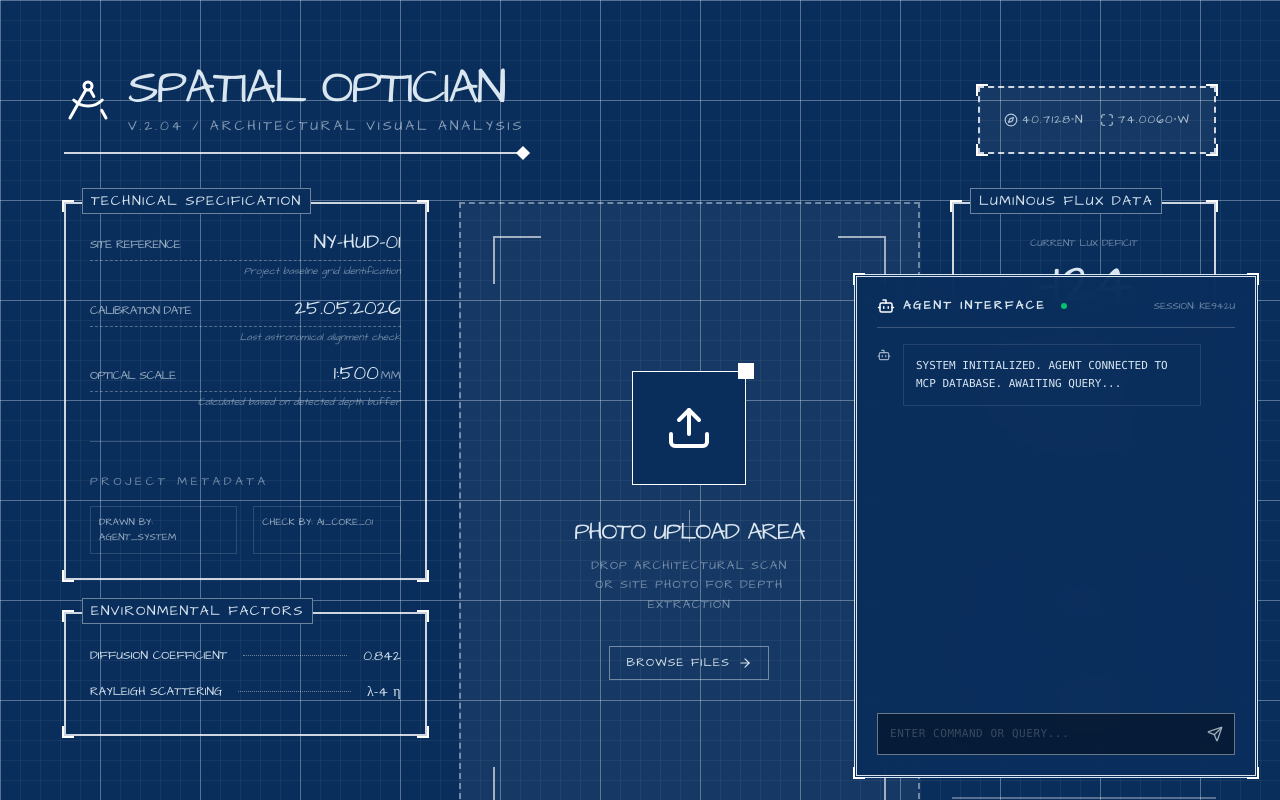
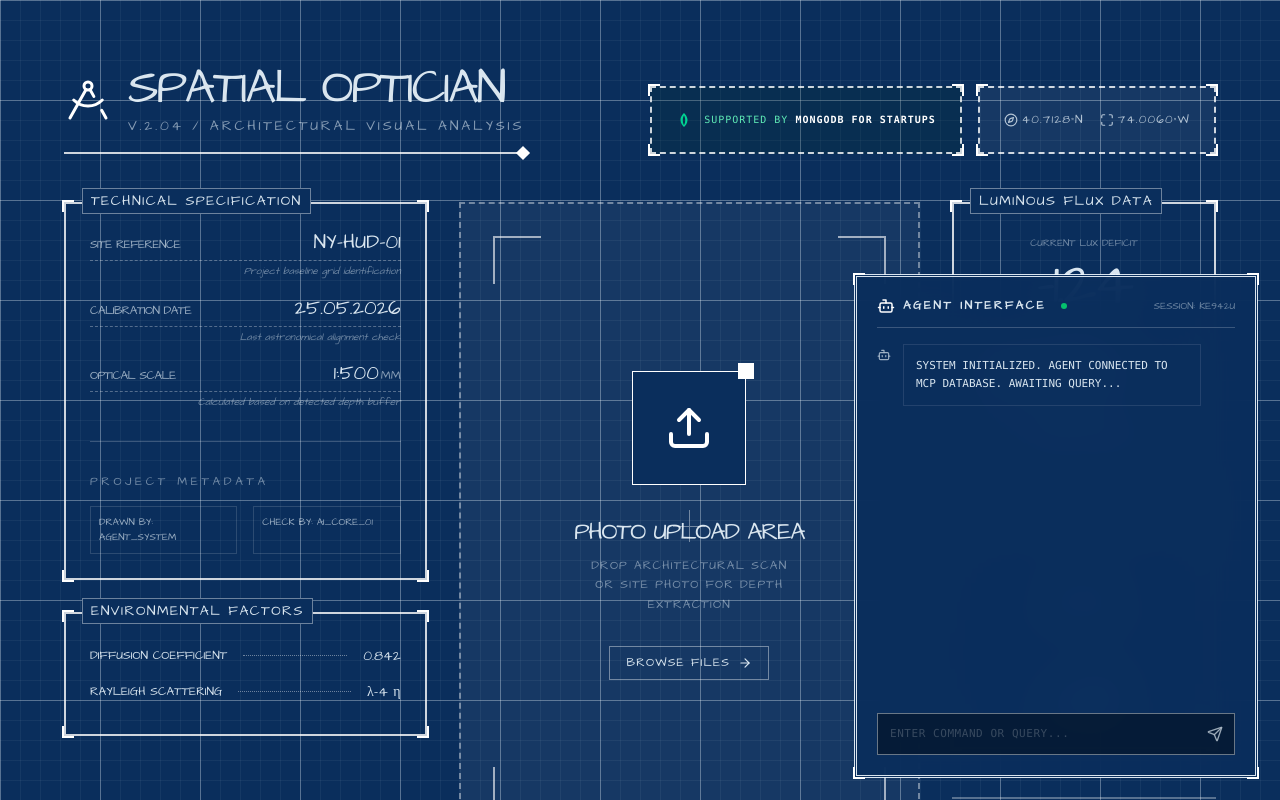
Before and after one commit to vero-code/spatial-optician, a React (Vite) app in the folder frontend/: page / in a window 1280 px wide. Shown: the top 800 px of the page. Built offline with nearby package versions, Linux system fonts and the light colour scheme.

Commit message:
feat: supported by MongoDB for Startups badge

```diff
--- a/frontend/src/App.tsx
+++ b/frontend/src/App.tsx
@@ -132,7 +132,16 @@ export default function App() {
           </div>
         </div>
 
-        <div className="flex gap-4 items-center">
+        <div className="flex flex-col sm:flex-row gap-4 items-center sm:items-end">
+           <BlueprintBox className="p-3 bg-emerald-950/20 border-dashed border-emerald-500/50 flex items-center gap-3">
+             <svg className="w-4 h-4 text-emerald-400 shrink-0" viewBox="0 0 32 32" fill="currentColor">
+               <path d="M16 2C16 2 9 8 9 16C9 23 14 28 16 30C18 28 23 23 23 16C23 8 16 2 16 2ZM16 26C16 26 13.5 22.5 13.5 16C13.5 10.5 16 7 16 7C16 7 18.5 10.5 18.5 16C18.5 22.5 16 26 16 26Z"/>
+             </svg>
+             <div className="text-[10px] uppercase tracking-widest text-emerald-300 font-mono leading-none">
+               Supported by <span className="font-bold text-white whitespace-nowrap">MongoDB for Startups</span>
+             </div>
+           </BlueprintBox>
+
            <BlueprintBox className="p-3 bg-white/5 border-dashed">
              <div className="flex gap-4 text-xs uppercase tracking-widest opacity-80">
                <div className="flex items-center gap-1"><Compass size={14} /> 40.7128°N</div>
```
Also changed, not shown: 2 other files (tests, documents, lock files or other folders).
